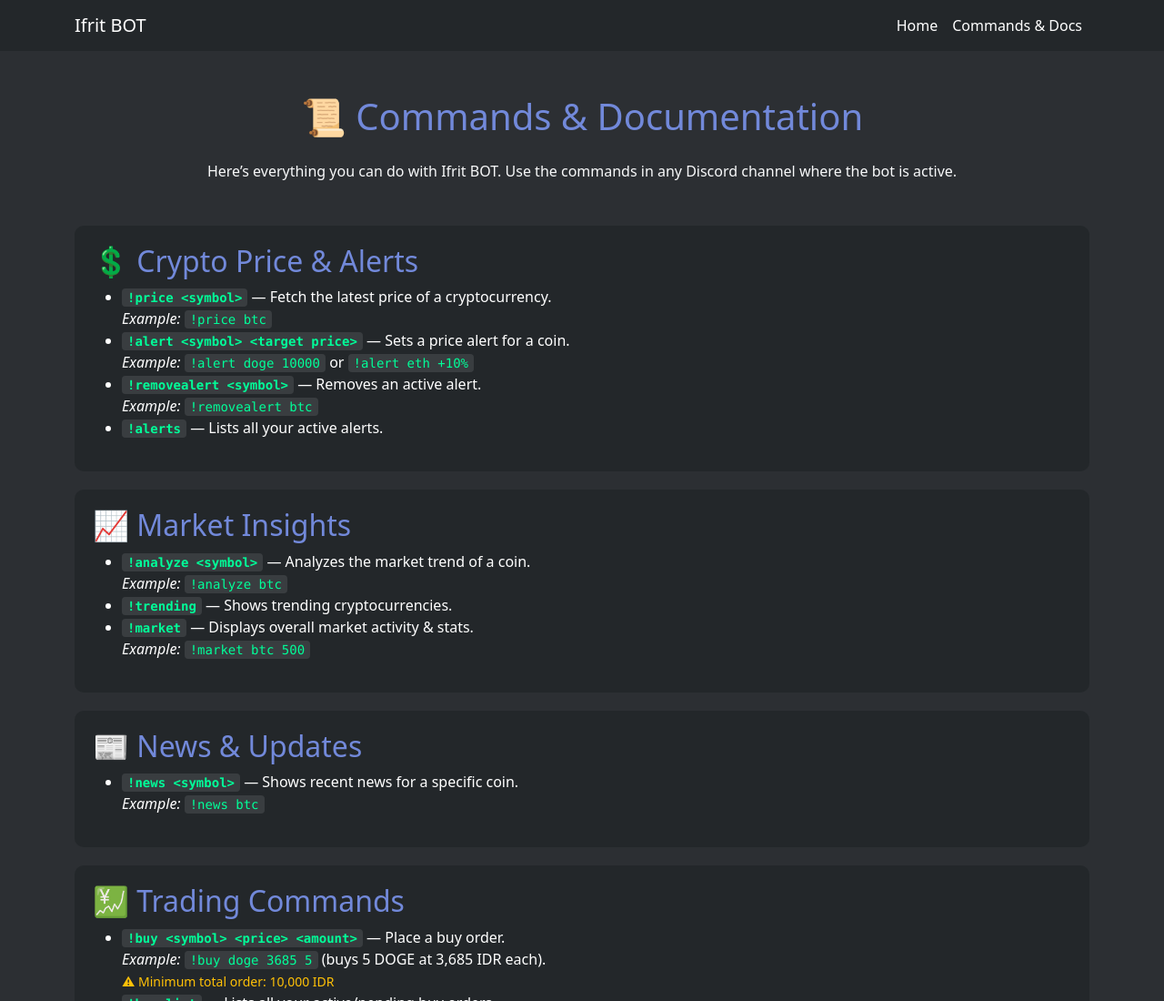
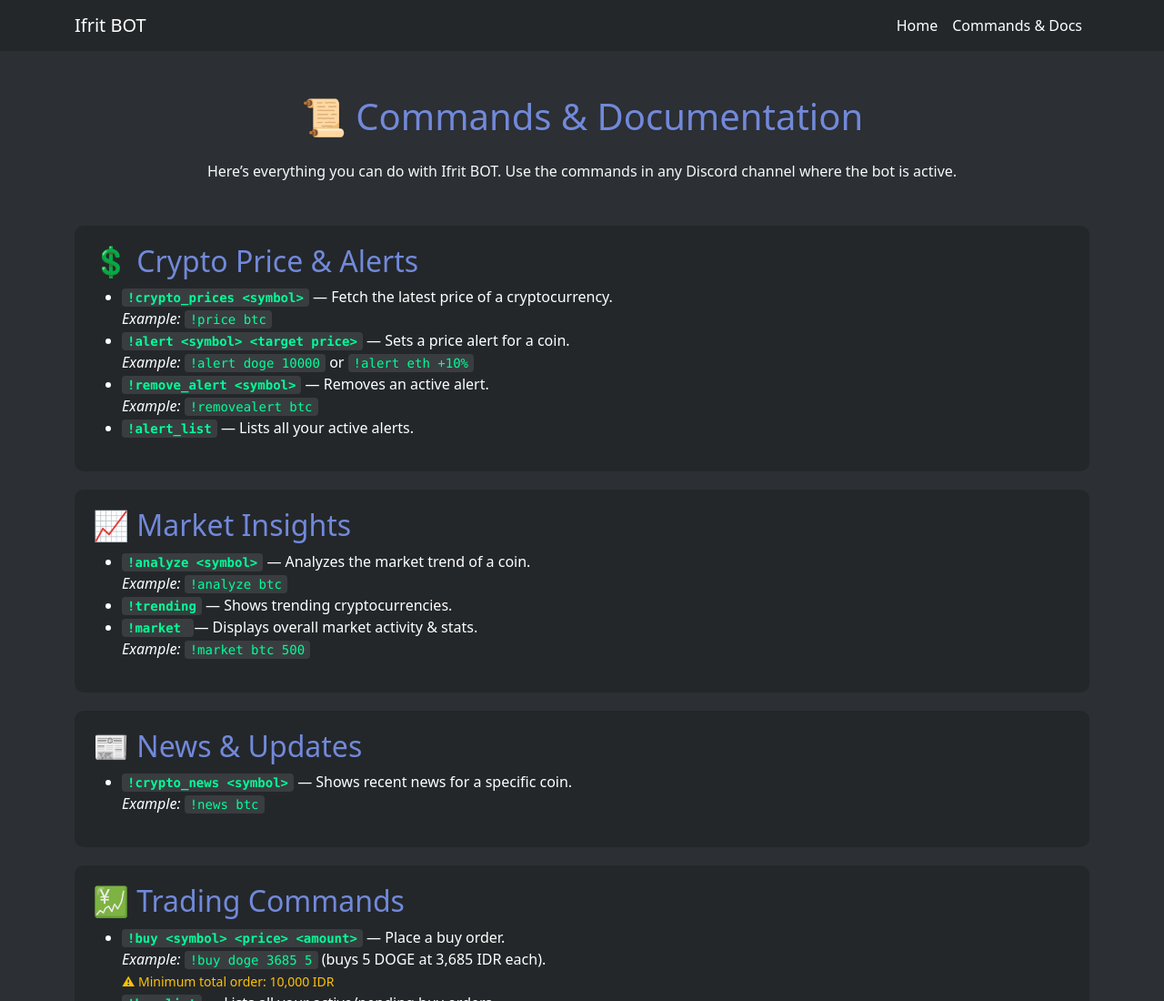
Before and after one commit to Ifrit42/ifrit-bot, a plain HTML site: page docs.html in a window 1280 px wide. Shown: the top 1100 px of the page at 91% size. Drawn offline with nearby package versions, Linux system fonts and the light colour scheme.

Commit message:
Update docs.html

```diff
--- a/docs.html
+++ b/docs.html
@@ -129,10 +129,10 @@
   <div class="command-section fade-in">
     <h2>💲 Crypto Price & Alerts</h2>
     <ul>
-      <li><b><code>!price &lt;symbol&gt;</code></b> — Fetch the latest price of a cryptocurrency.<br><i>Example:</i> <code>!price btc</code></li>
+      <li><b><code>!crypto_prices &lt;symbol&gt;</code></b> — Fetch the latest price of a cryptocurrency.<br><i>Example:</i> <code>!price btc</code></li>
       <li><b><code>!alert &lt;symbol&gt; &lt;target price&gt;</code></b> — Sets a price alert for a coin.<br><i>Example:</i> <code>!alert doge 10000</code> or <code>!alert eth +10%</code></li>
-      <li><b><code>!removealert &lt;symbol&gt;</code></b> — Removes an active alert.<br><i>Example:</i> <code>!removealert btc</code></li>
-      <li><b><code>!alerts</code></b> — Lists all your active alerts.</li>
+      <li><b><code>!remove_alert &lt;symbol&gt;</code></b> — Removes an active alert.<br><i>Example:</i> <code>!removealert btc</code></li>
+      <li><b><code>!alert_list</code></b> — Lists all your active alerts.</li>
     </ul>
   </div>
 
@@ -141,14 +141,14 @@
     <ul>
       <li><b><code>!analyze &lt;symbol&gt;</code></b> — Analyzes the market trend of a coin.<br><i>Example:</i> <code>!analyze btc</code></li>
       <li><b><code>!trending</code></b> — Shows trending cryptocurrencies.</li>
-      <li><b><code>!market</code></b> — Displays overall market activity & stats.<br><i>Example:</i> <code>!market btc 500</code></li>
+      <li><b><code>!market </coin></code></b> — Displays overall market activity & stats.<br><i>Example:</i> <code>!market btc 500</code></li>
     </ul>
   </div>
 
   <div class="command-section fade-in">
     <h2>📰 News & Updates</h2>
     <ul>
-      <li><b><code>!news &lt;symbol&gt;</code></b> — Shows recent news for a specific coin.<br><i>Example:</i> <code>!news btc</code></li>
+      <li><b><code>!crypto_news &lt;symbol&gt;</code></b> — Shows recent news for a specific coin.<br><i>Example:</i> <code>!news btc</code></li>
     </ul>
   </div>
 
```
